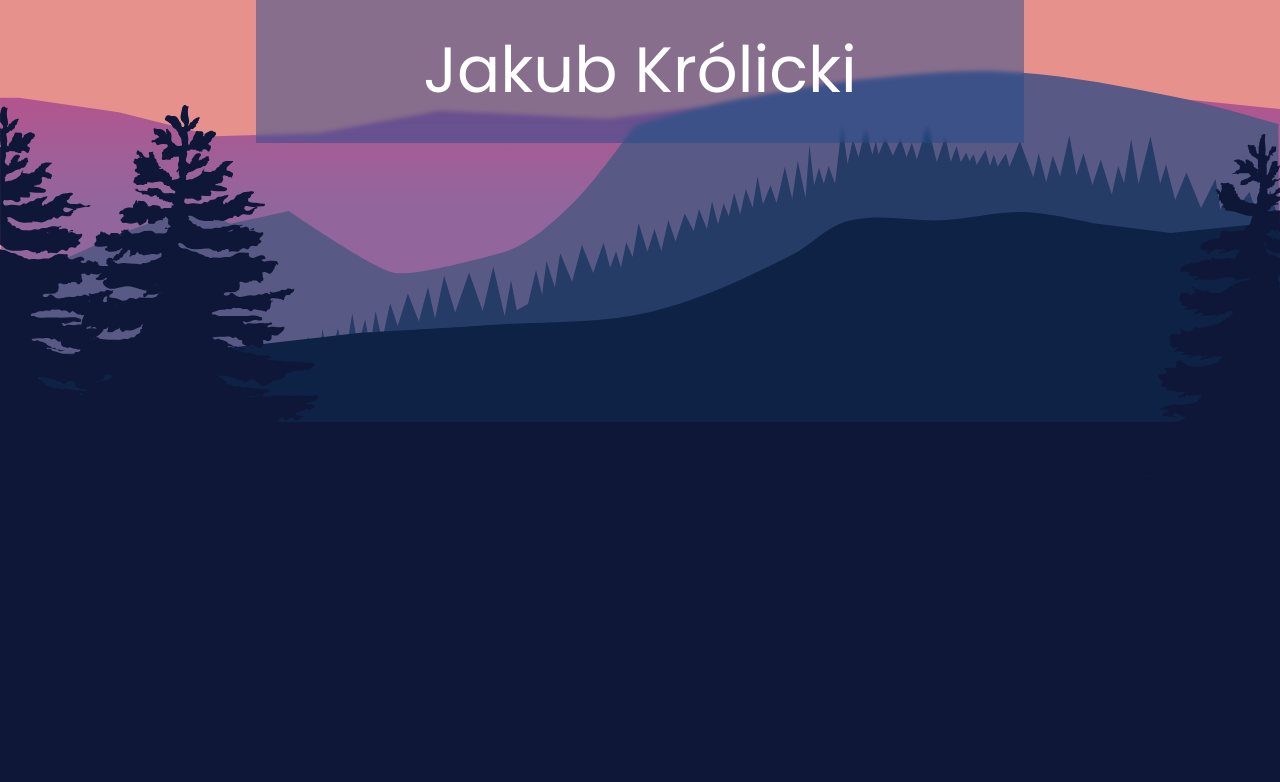
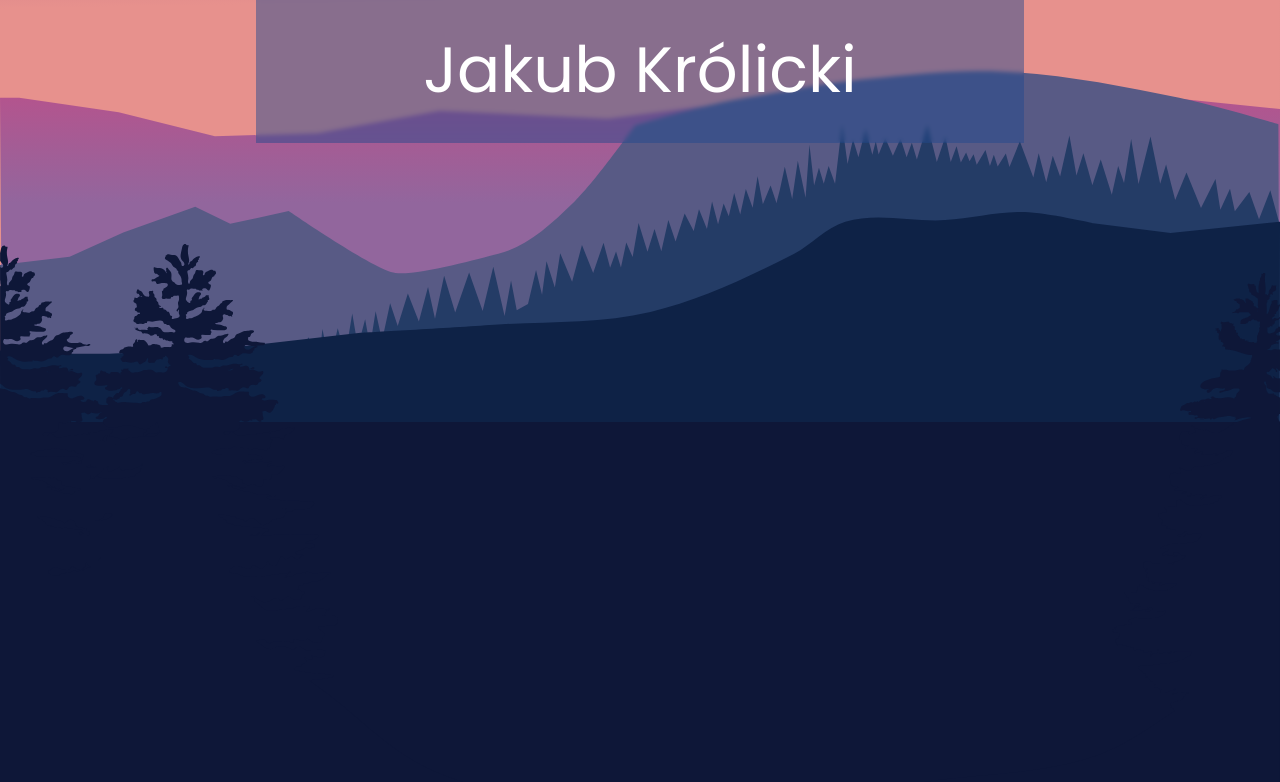
Before and after one commit to Krolicki/portfolio, a React (Vite) app: page / in a window 1280 px wide. Shown: the part 378-1160 px from the top of the page. Built offline with nearby package versions, Linux system fonts and the light colour scheme.

Commit message:
hero landscape fixes

```diff
--- a/src/components/Hero/Hero.css
+++ b/src/components/Hero/Hero.css
@@ -74,7 +74,6 @@
 .flip.second-text-wraper{
     transform: rotateY(0deg);
 }
-
 .landscape{
     position: fixed;
     top: 0;
@@ -88,17 +87,16 @@
 .first-plan, .second-plan, .third-plan, .fourth-plan, .fifth-plan, .background{
     width: 100%;
     position: absolute;
-    transform: translateY(-220%);
+    transform: translateY(220%);
     transition: transform 1.5s cubic-bezier(.22,1.12,1,.98);
     will-change: transform;
 }
 
 .first-plan{
-    transform: translateY(-150%);
-    bottom: -80vw;
+    transform: translateY(150%);
+    bottom: calc(-50vh - 3px);
     z-index: 10;
 }
-
 .second-plan{
     bottom: -22vw;
     z-index: 8;
@@ -120,7 +118,7 @@
 }
 
 .background{
-    bottom: 0;
+    top: 0;
     width: 100%;
     height: auto;
     z-index: 4;
@@ -143,7 +141,7 @@
         overflow: hidden;
     }
     .second-plan, .third-plan, .fourth-plan, .fifth-plan, .background{
-        transform: translateY(-300%);
+        transform: translateY(300%);
         will-change: transform;
     }
     /* .text-wraper{
@@ -151,7 +149,7 @@
         left: -1%;
     } */
     .first-plan{
-        transform: translateY(-120%);
+        transform: translateY(50%);
         bottom: -170vw;
     }
 
@@ -171,7 +169,7 @@
         bottom: 63vw;
     }
     .background{
-        transform: translateY(-180%);
+        transform: translateY(180%);
         height: 100%;
         width: auto;
         z-index: 1;
--- a/src/components/Hero/Hero.tsx
+++ b/src/components/Hero/Hero.tsx
@@ -2,6 +2,7 @@
 import { animated } from 'react-spring';
 import './Hero.css'
 import { ReactComponent as Plan1 } from './assets/plan1.svg'
+import { ReactComponent as Plan1full } from './assets/plan1full.svg'
 import { ReactComponent as Plan1m } from './assets/plan1m.svg'
 import { ReactComponent as Plan2 } from './assets/plan2.svg'
 import { ReactComponent as Plan3 } from './assets/plan3.svg'
@@ -110,8 +111,7 @@
             {/* <div className='landscape'> */}
                 {window.innerWidth > 700 ?
                         <>
-
-                        <AnimatedPlan1 style={firstPlanAnimation} className={`first-plan ${showLandscape}`} />
+                            <Plan1 className={`first-plan ${secondStage ? "show-first-plan" : ""}`} />
                             <div className='landscape'>
                                 <AnimatedPlan2 style={scroll ? secondPlanAnimation : {} } className={`second-plan ${showLandscape}`} />
                                 <AnimatedPlan3 style={scroll ? thirdPlanAnimation : {} } className={`third-plan ${showLandscape}`} />
@@ -122,12 +122,12 @@
                         </>
                     :
                     <>
-                        <img src={Plan1m2} style={scroll ? firstPlanAnimation: {} } className={`first-plan ${showLandscape}`} />
-                        <img src={Plan2m} style={scroll ? secondPlanAnimation : {} } className={`second-plan ${showLandscape}`} />
-                        <img src={Plan3m} style={scroll ? thirdPlanAnimation : {} } className={`third-plan ${showLandscape}`} />
-                        <img src={Plan4m} style={scroll ? fourthPlanAnimation : {} } className={`fourth-plan ${showLandscape}`} />
-                        <img src={Plan5m} style={scroll ? fifthPlanAnimation : {} } className={`fifth-plan ${showLandscape}`} />
-                        <img src={BackgroundMm} style={scroll ? backgroundAnimation: {} } className={`background ${showLandscape}`} />
+                        <img src={Plan1m2}  className={`first-plan ${secondStage ? "show-first-plan" : ""}`} />
+                        <img src={Plan2m}  className={`second-plan ${secondStage ? "show-first-plan" : ""}`} />
+                        <img src={Plan3m}  className={`third-plan ${secondStage ? "show-first-plan" : ""}`} />
+                        <img src={Plan4m}  className={`fourth-plan ${secondStage ? "show-first-plan" : ""}`} />
+                        <img src={Plan5m}  className={`fifth-plan ${secondStage ? "show-first-plan" : ""}`} />
+                        <img src={BackgroundMm}  className={`background ${secondStage ? "show-first-plan" : ""}`} />
                     </>
                 }
             {/* </div> */}
```
Also changed, not shown: src/components/Hero/assets/plan1.svg, src/components/Hero/assets/plan1full.svg (added). Lines whose indentation alone changed are shown as unchanged.
